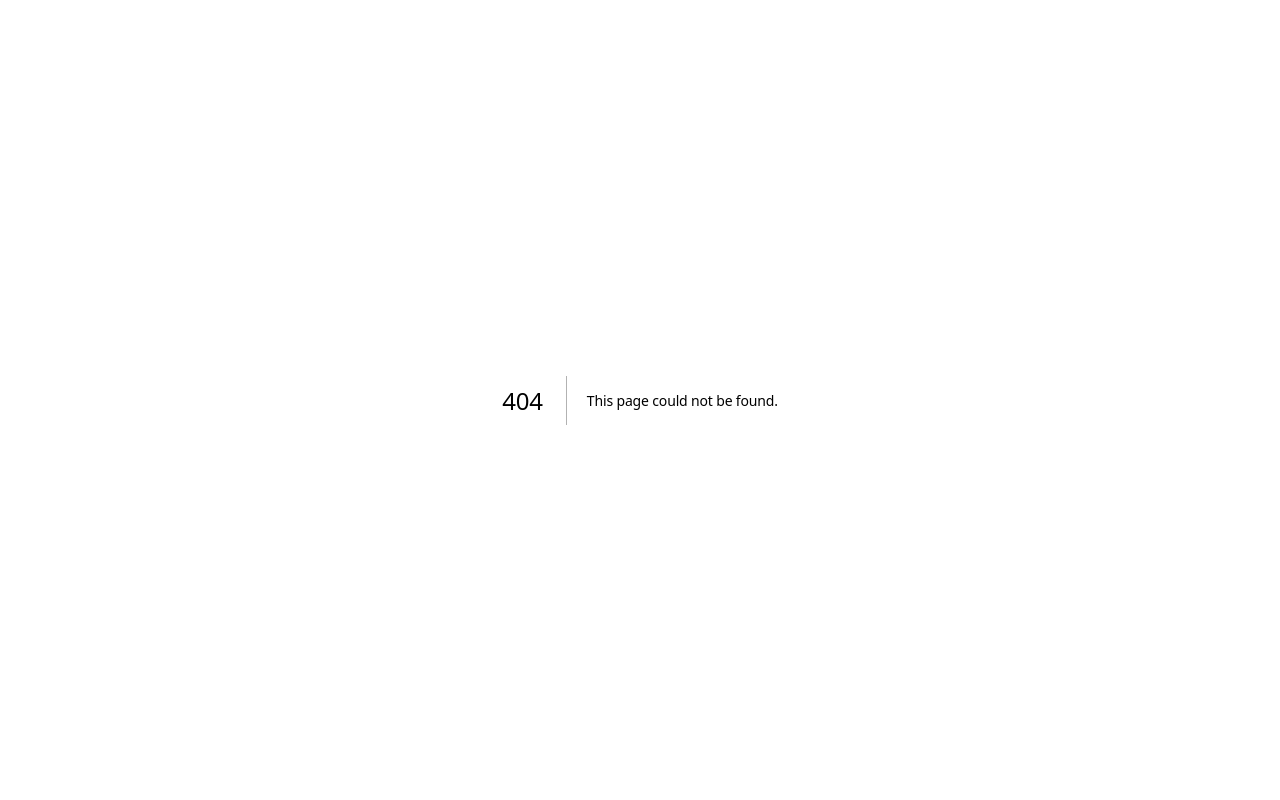
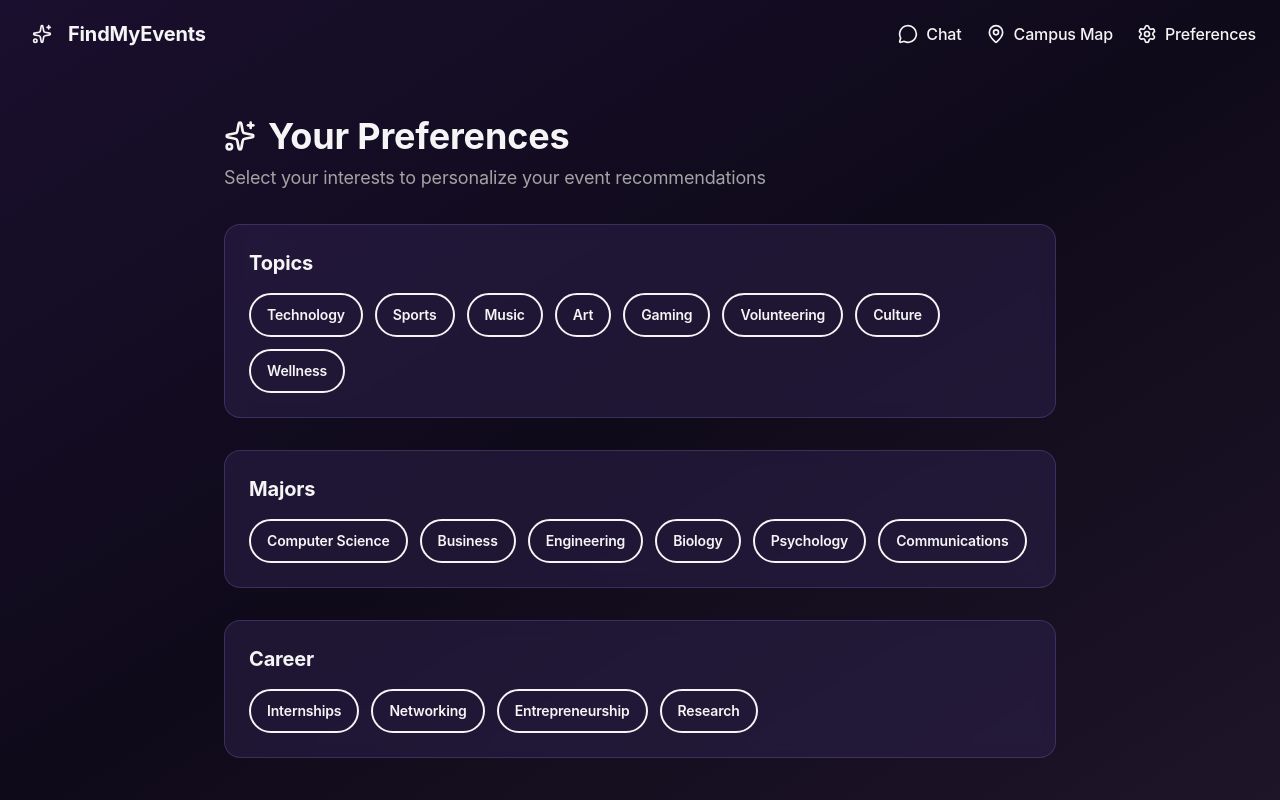
Before and after one commit to KeshavKalia4/DubAI, a Next.js app in the folder frontend/: page /preferences in a window 1280 px wide. Before the commit this address had no page. Built offline with nearby package versions, Linux system fonts and the light colour scheme.

Commit message:
Add tag preferences with personalized feed (no auth required)

```diff
--- /dev/null
+++ b/frontend/src/app/preferences/page.tsx
@@ -0,0 +1,154 @@
+'use client';
+
+import { useState, useEffect } from 'react';
+import NavBar from '@/components/NavBar';
+import { Sparkles, Check } from 'lucide-react';
+
+interface Tag {
+  id: string;
+  label: string;
+  category: 'topic' | 'identity' | 'career' | 'major';
+}
+
+const defaultTags: Tag[] = [
+  // Topics
+  { id: 'technology', label: 'Technology', category: 'topic' },
+  { id: 'sports', label: 'Sports', category: 'topic' },
+  { id: 'music', label: 'Music', category: 'topic' },
+  { id: 'art', label: 'Art', category: 'topic' },
+  { id: 'gaming', label: 'Gaming', category: 'topic' },
+  { id: 'volunteering', label: 'Volunteering', category: 'topic' },
+  { id: 'culture', label: 'Culture', category: 'topic' },
+  { id: 'wellness', label: 'Wellness', category: 'topic' },
+
+  // Majors
+  { id: 'computer-science', label: 'Computer Science', category: 'major' },
+  { id: 'business', label: 'Business', category: 'major' },
+  { id: 'engineering', label: 'Engineering', category: 'major' },
+  { id: 'biology', label: 'Biology', category: 'major' },
+  { id: 'psychology', label: 'Psychology', category: 'major' },
+  { id: 'communications', label: 'Communications', category: 'major' },
+
+  // Career
+  { id: 'internships', label: 'Internships', category: 'career' },
+  { id: 'networking', label: 'Networking', category: 'career' },
+  { id: 'entrepreneurship', label: 'Entrepreneurship', category: 'career' },
+  { id: 'research', label: 'Research', category: 'career' },
+];
+
+export default function PreferencesPage() {
+  const [selectedTags, setSelectedTags] = useState<string[]>([]);
+  const [saved, setSaved] = useState(false);
+
+  useEffect(() => {
+    // Load saved tags from localStorage
+    const savedTags = localStorage.getItem('user-tags');
+    if (savedTags) {
+      setSelectedTags(JSON.parse(savedTags));
+    }
+  }, []);
+
+  const toggleTag = (tagId: string) => {
+    if (selectedTags.includes(tagId)) {
+      setSelectedTags(selectedTags.filter((t) => t !== tagId));
+    } else {
+      setSelectedTags([...selectedTags, tagId]);
+    }
+    setSaved(false);
+  };
+
+  const handleSave = () => {
+    localStorage.setItem('user-tags', JSON.stringify(selectedTags));
+    setSaved(true);
+    setTimeout(() => setSaved(false), 2000);
+  };
+
+  const groupedTags = defaultTags.reduce((acc, tag) => {
+    if (!acc[tag.category]) {
+      acc[tag.category] = [];
+    }
+    acc[tag.category].push(tag);
+    return acc;
+  }, {} as Record<string, Tag[]>);
+
+  const categoryLabels = {
+    topic: 'Topics',
+    major: 'Majors',
+    career: 'Career',
+    identity: 'Identity',
+  };
+
+  return (
+    <div className="flex flex-col h-screen bg-gradient-to-br from-[#1a0f2e] via-[#0f0a1a] to-[#1e1528]">
+      <NavBar />
+      <div className="flex-1 overflow-y-auto">
+        <div className="max-w-4xl mx-auto px-4 sm:px-6 lg:px-8 py-6 sm:py-8 md:py-12">
+          {/* Header */}
+          <div className="mb-8">
+            <div className="flex items-center gap-3 mb-2">
+              <Sparkles className="w-8 h-8 text-purple-400" />
+              <h1 className="text-3xl sm:text-4xl font-bold text-white">
+                Your Preferences
+              </h1>
+            </div>
+            <p className="text-[#a3a3a3] text-lg">
+              Select your interests to personalize your event recommendations
+            </p>
+          </div>
+
+          {/* Tag Categories */}
+          <div className="space-y-8">
+            {Object.entries(groupedTags).map(([category, tags]) => (
+              <div key={category} className="bg-[#2a1f47]/60 backdrop-blur-sm rounded-2xl p-6 border border-[#8268bc]/30">
+                <h2 className="text-xl font-bold text-white mb-4">
+                  {categoryLabels[category as keyof typeof categoryLabels]}
+                </h2>
+                <div className="flex flex-wrap gap-3">
+                  {tags.map((tag) => {
+                    const isSelected = selectedTags.includes(tag.id);
+                    return (
+                      <button
+                        key={tag.id}
+                        onClick={() => toggleTag(tag.id)}
+                        className={`px-4 py-2.5 rounded-full text-sm font-semibold border-2 transition-all duration-300 transform active:scale-95 ${
+                          isSelected
+                            ? 'bg-white text-purple-700 border-white scale-110 shadow-[0_0_20px_rgba(255,255,255,0.5)] ring-2 ring-white/50 ring-offset-2 ring-offset-[#2a1f47]'
+                            : 'bg-transparent text-white/90 border-white/30 hover:border-white hover:bg-white/10 hover:scale-105'
+                        }`}
+                      >
+                        {isSelected && <Check className="w-4 h-4 inline mr-1.5 animate-bounce" />}
+                        {tag.label}
+                      </button>
+                    );
+                  })}
+                </div>
+              </div>
+            ))}
+          </div>
+
+          {/* Save Button */}
+          <div className="mt-8 flex justify-end">
+            <button
+              onClick={handleSave}
+              disabled={selectedTags.length === 0}
+              className={`px-8 py-3 rounded-xl font-bold text-lg transition-all ${
+                saved
+                  ? 'bg-green-500 text-white'
+                  : 'bg-purple-600 text-white hover:bg-purple-700 disabled:opacity-50 disabled:cursor-not-allowed'
+              }`}
+            >
+              {saved ? (
+                <>
+                  <Check className="w-5 h-5 inline mr-2" />
+                  Saved!
+                </>
+              ) : (
+                'Save Preferences'
+              )}
+            </button>
+          </div>
+        </div>
+      </div>
+    </div>
+  );
+}
--- a/frontend/src/components/ForYouFeed.tsx
+++ b/frontend/src/components/ForYouFeed.tsx
@@ -1,6 +1,6 @@
 'use client';
 
-import React, { useMemo, useState, useCallback } from 'react';
+import React, { useMemo, useState, useCallback, useEffect } from 'react';
 import { MapPin, Trash2, Calendar, Sparkles, Loader2, AlertCircle, Users } from 'lucide-react';
 import { ContentItem } from '../types';
 import { useEvents } from '../hooks/useEvents';
@@ -38,6 +38,7 @@ const typeColors: Record<string, { border: string; bg: string; text: string; acc
 
 const ForYouFeed: React.FC = () => {
   const { events, deleteEvent, isLoaded, isLoading, error } = useEvents();
+  const [userTags, setUserTags] = useState<string[]>([]);
 
   // Reels state
   const [reelsState, setReelsState] = useState<{
@@ -50,17 +51,58 @@ const ForYouFeed: React.FC = () => {
     sortedEvents: []
   });
 
-  // Sort events by date (upcoming first)
+  // Load user tags from localStorage
+  useEffect(() => {
+    const savedTags = localStorage.getItem('user-tags');
+    if (savedTags) {
+      setUserTags(JSON.parse(savedTags));
+    }
+  }, []);
+
+  // Sort events with personalization based on user tags
   const sortedEvents = useMemo(() => {
     if (!isLoaded) return [];
 
+    // If user has tags, personalize the feed
+    if (userTags.length > 0) {
+      const scoredEvents = events.map((event) => {
+        let score = 0;
+
+        // Tag matches (5 points each)
+        const matchingTags = event.tags.filter((tag) => userTags.includes(tag));
+        score += matchingTags.length * 5;
+
+        // Date proximity bonus (upcoming events)
+        if (event.date) {
+          const daysUntil = (new Date(event.date).getTime() - Date.now()) / (1000 * 60 * 60 * 24);
+          if (daysUntil >= 0 && daysUntil <= 7) score += 3; // This week
+          if (daysUntil > 7 && daysUntil <= 30) score += 1; // This month
+        }
+
+        return { event, score };
+      });
+
+      return scoredEvents
+        .sort((a, b) => {
+          // Sort by score first
+          if (b.score !== a.score) return b.score - a.score;
+          // Then by date
+          if (!a.event.date && !b.event.date) return 0;
+          if (!a.event.date) return 1;
+          if (!b.event.date) return -1;
+          return new Date(a.event.date).getTime() - new Date(b.event.date).getTime();
+        })
+        .map((entry) => entry.event);
+    }
+
+    // No tags - just sort by date
     return [...events].sort((a, b) => {
       if (!a.date && !b.date) return 0;
       if (!a.date) return 1;
       if (!b.date) return -1;
       return new Date(a.date).getTime() - new Date(b.date).getTime();
     });
-  }, [events, isLoaded]);
+  }, [events, isLoaded, userTags]);
 
   // Reels handlers
   const handleOpenReels = useCallback((eventId: string) => {
@@ -91,9 +133,13 @@ const ForYouFeed: React.FC = () => {
       {/* Hero Header Section */}
       <div>
         <h2 className="text-3xl sm:text-4xl lg:text-5xl font-bold bg-linear-to-r from-[#f5f5f5] via-[#e0e0e0] to-[#d4d4d4] bg-clip-text text-transparent tracking-tight mb-2">
-          Events
+          {userTags.length > 0 ? 'For You' : 'Events'}
         </h2>
-        <p className="text-sm sm:text-base text-[#a3a3a3]">Discover upcoming campus events</p>
+        <p className="text-sm sm:text-base text-[#a3a3a3]">
+          {userTags.length > 0
+            ? 'Personalized recommendations based on your interests'
+            : 'Discover upcoming campus events'}
+        </p>
       </div>
 
       {/* Loading State */}
--- a/frontend/src/components/NavBar.tsx
+++ b/frontend/src/components/NavBar.tsx
@@ -1,7 +1,7 @@
 'use client';
 
 import Link from 'next/link';
-import { MessageCircle, Sparkles, Menu, MapPin } from 'lucide-react';
+import { MessageCircle, Sparkles, Menu, MapPin, Settings } from 'lucide-react';
 
 interface NavBarProps {
     onMenuClick?: () => void;
@@ -49,6 +49,14 @@ export default function NavBar({ onMenuClick, showMenuButton = false }: NavBarPr
                         <MapPin className="w-5 h-5" />
                         <span className="font-medium hidden md:inline">Campus Map</span>
                     </Link>
+
+                    <Link
+                        href="/preferences"
+                        className="flex items-center gap-2 text-white/90 hover:text-white transition-colors"
+                    >
+                        <Settings className="w-5 h-5" />
+                        <span className="font-medium hidden md:inline">Preferences</span>
+                    </Link>
                 </div>
             </div>
         </nav>
```
